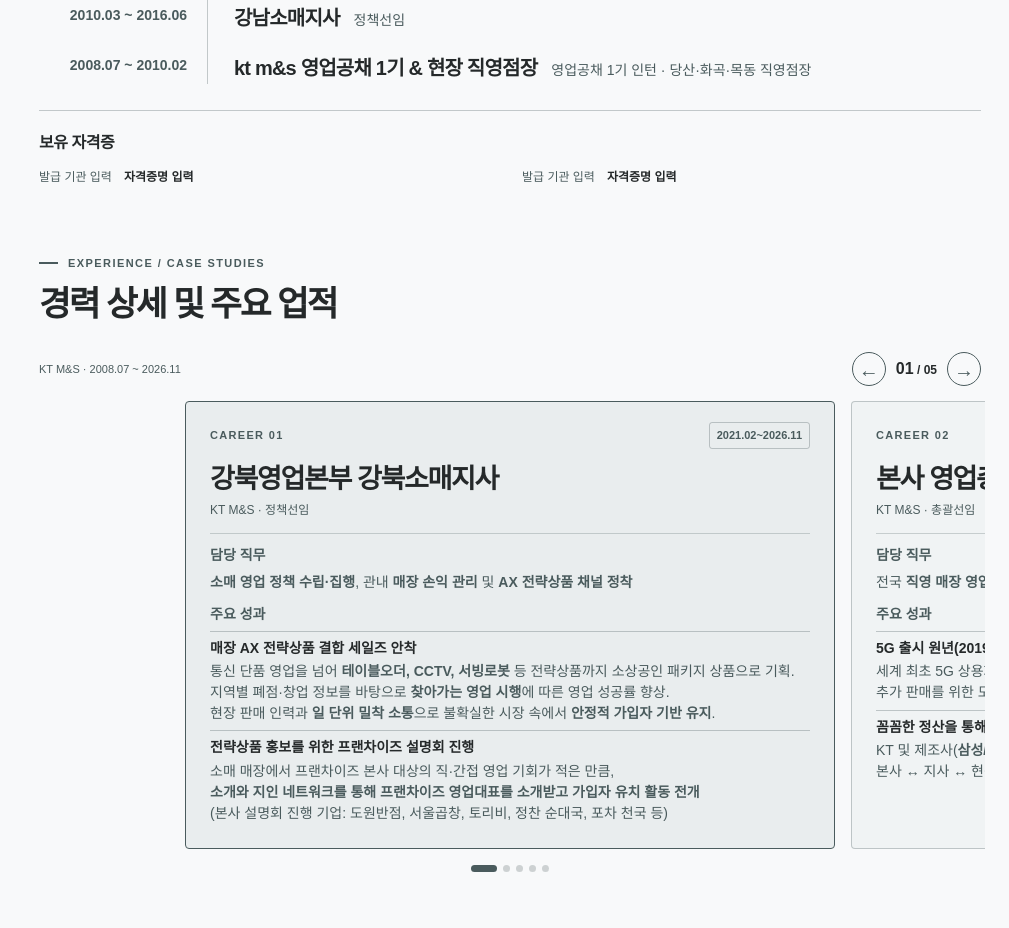
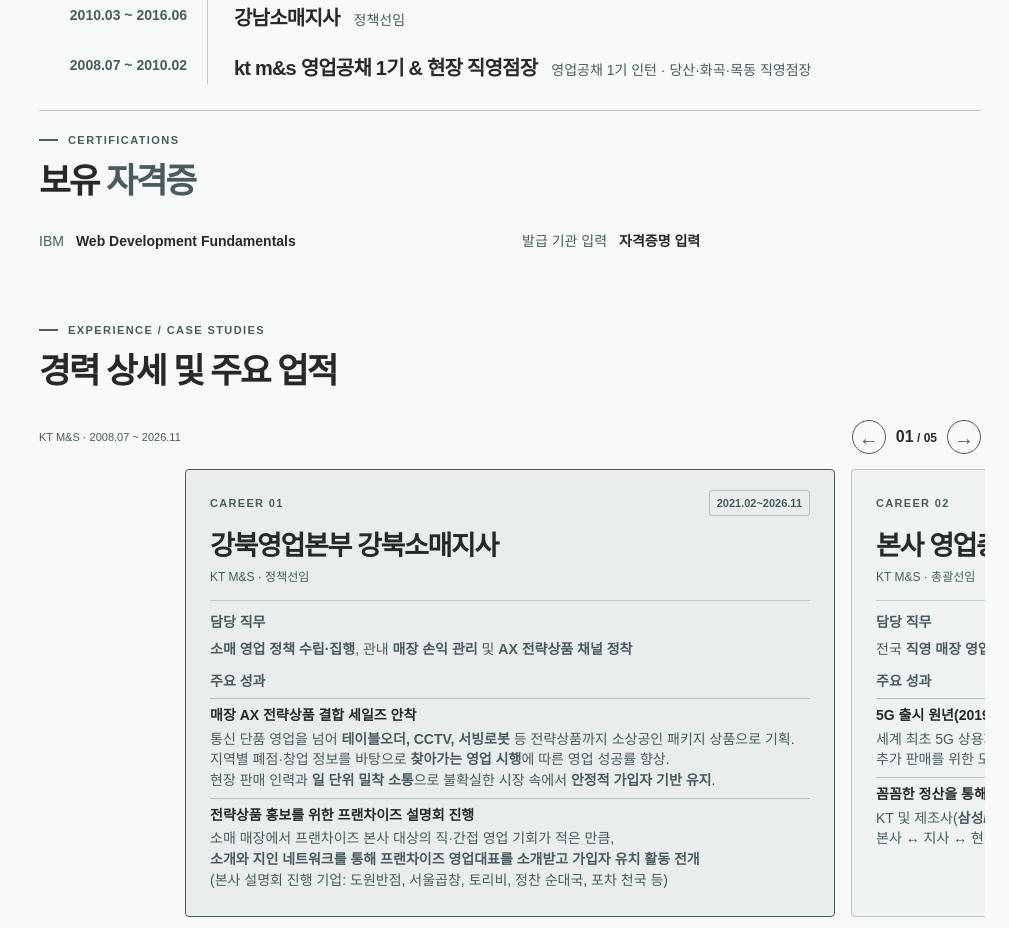
Before and after one commit to kim-81/resumetest, a plain HTML site: page index.html in a window 1280 px wide. Shown: the part 1295-2223 px from the top of the page, without its empty margins (271-1280 px from the left). Drawn offline with Linux system fonts and the light colour scheme.

Commit message:
Style certifications heading and add IBM web development credential

```diff
--- a/index.html
+++ b/index.html
@@ -77,10 +77,10 @@
           <li class="history-item"><div class="history-year">2010.03 ~ 2016.06</div><div class="history-detail history-detail-inline"><h3>강남소매지사</h3><p>정책선임</p></div></li>
           <li class="history-item"><div class="history-year">2008.07 ~ 2010.02</div><div class="history-detail history-detail-inline"><h3>kt m&amp;s 영업공채 1기 &amp; 현장 직영점장</h3><p>영업공채 1기 인턴 · 당산·화곡·목동 직영점장</p></div></li></ol>
         <div class="history-certifications" aria-labelledby="history-certifications-heading">
-          <h3 id="history-certifications-heading">보유 자격증</h3>
+          <div class="section-head"><div><div class="section-overline"><span class="overline-dash"></span> CERTIFICATIONS</div><h2 id="history-certifications-heading">보유 <span>자격증</span></h2></div></div>
           <!-- 아래 발급 기관과 자격증명만 교체하세요. li를 복사하면 항목을 추가할 수 있습니다. -->
           <ul class="history-certificate-list">
-            <li><span class="certificate-issuer">발급 기관 입력</span><strong>자격증명 입력</strong></li>
+            <li><span class="certificate-issuer">IBM</span><strong>Web Development Fundamentals</strong></li>
             <li><span class="certificate-issuer">발급 기관 입력</span><strong>자격증명 입력</strong></li>
           </ul>
         </div>
--- a/style.css
+++ b/style.css
@@ -430,3 +430,6 @@ svg{display:block;max-width:100%}::selection{background:var(--blue);color:var(--
   .creations-section .creation-card .creation-copy .capability-tags{gap:4px 7px}
 }
 .history-certifications[hidden]{display:none!important}
+
+/* Readable certificate names under the section-style heading. */
+.history-certificate-list li{font-size:14px;line-height:1.8;overflow-wrap:anywhere}
```
